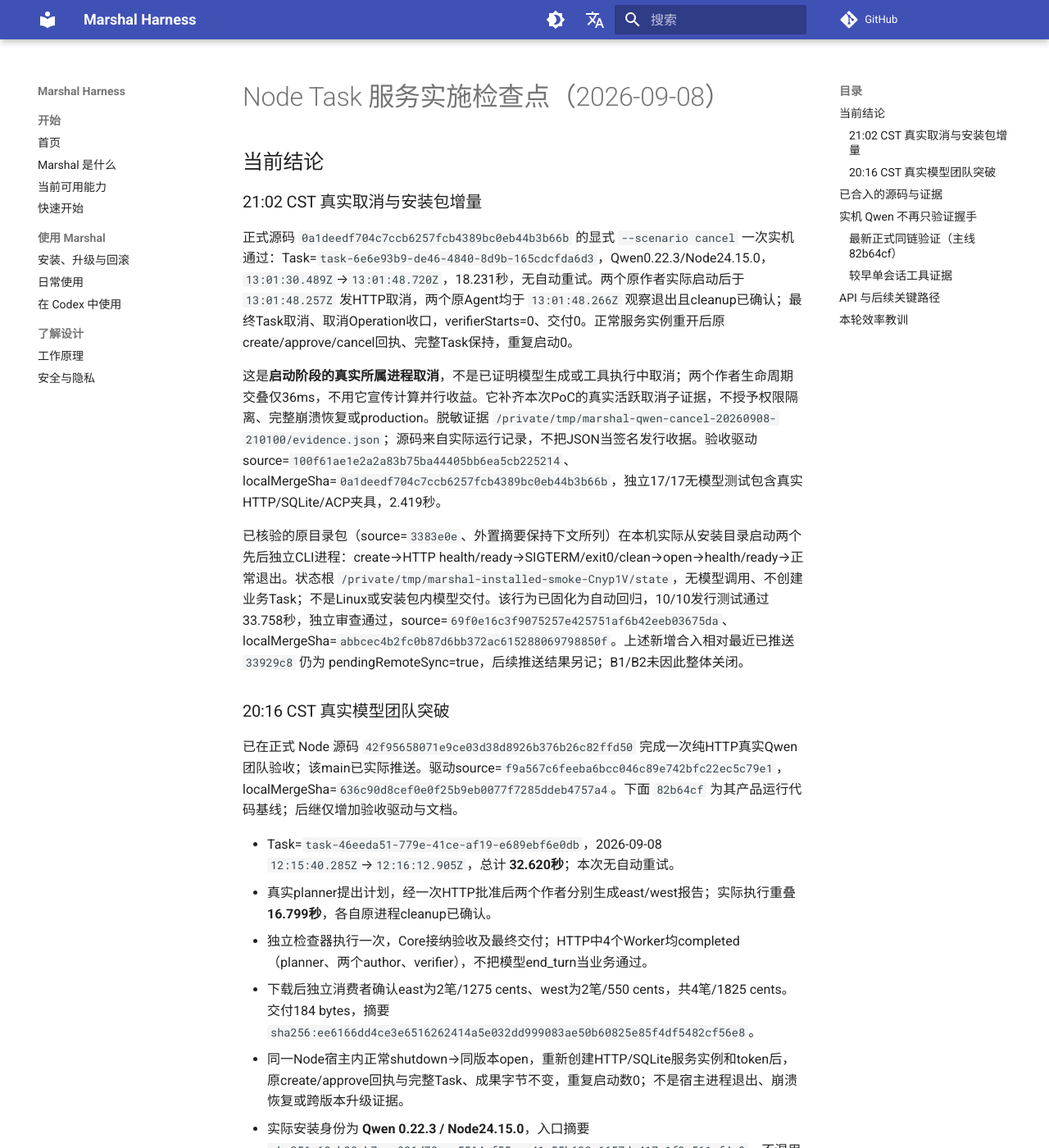
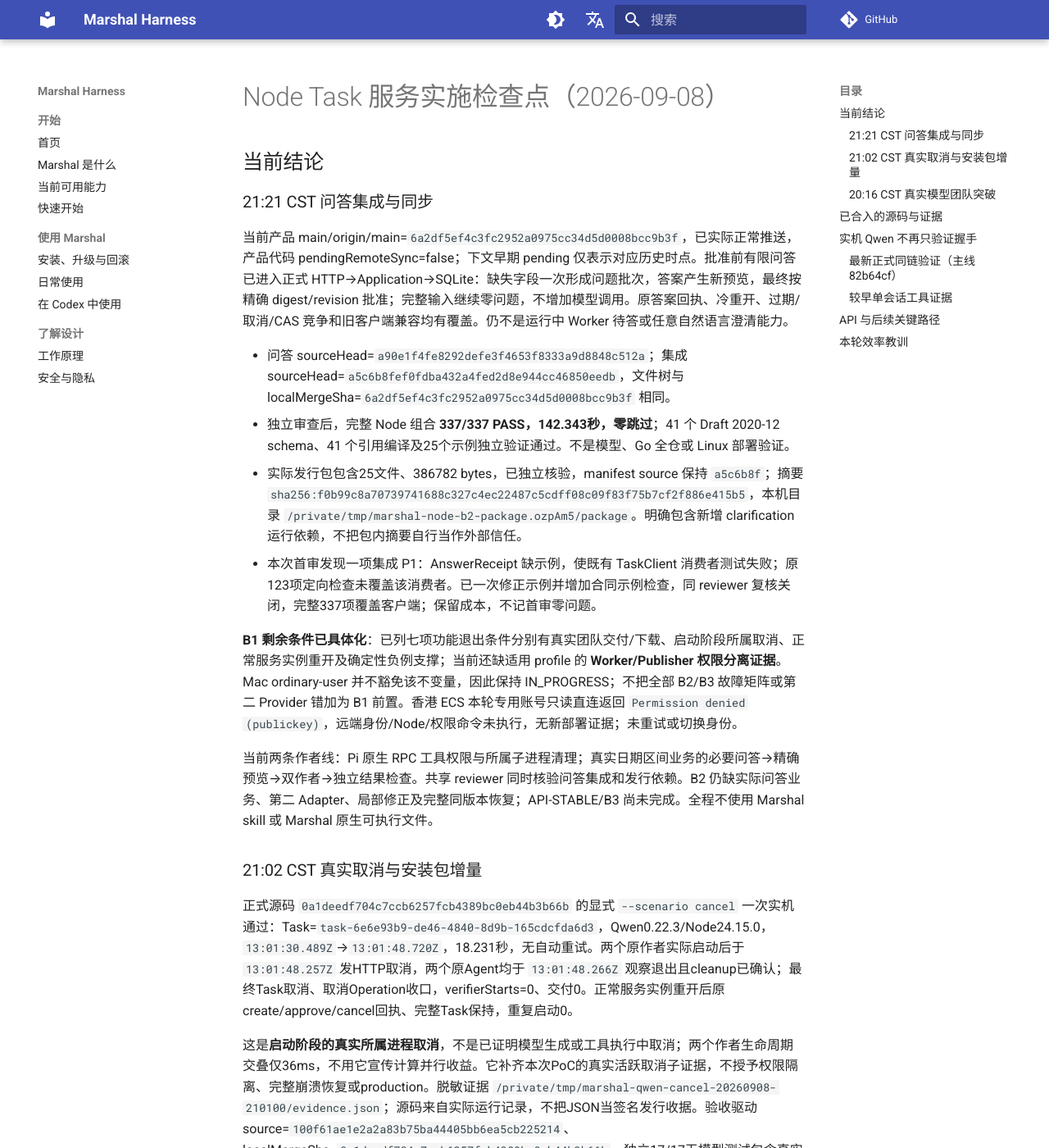
Before and after one commit to chiga0/marshal-harness, an MkDocs documentation site: the page built from docs/node-task-service-status-2026-09-08.md, in a window 1280 px wide and 1400 px high. Shown: the whole window at 82% size. Built offline with MkDocs 1.6.1 and Material for MkDocs 9.7.7, drawn with Linux system fonts in a browser that asks for light colours; comment, search, counter and statistics services are not loaded.

Commit message:
docs: record integrated clarification and remaining release boundaries

```diff
--- a/docs/node-task-service-status-2026-09-08.md
+++ b/docs/node-task-service-status-2026-09-08.md
@@ -1,6 +1,19 @@
 # Node Task 服务实施检查点（2026-09-08）
 
 ## 当前结论
+
+### 21:21 CST 问答集成与同步
+
+当前产品 main/origin/main=`6a2df5ef4c3fc2952a0975cc34d5d0008bcc9b3f`，已实际正常推送，产品代码 pendingRemoteSync=false；下文早期 pending 仅表示对应历史时点。批准前有限问答已进入正式 HTTP→Application→SQLite：缺失字段一次形成问题批次，答案产生新预览，最终按精确 digest/revision 批准；完整输入继续零问题，不增加模型调用。原答案回执、冷重开、过期/取消/CAS 竞争和旧客户端兼容均有覆盖。仍不是运行中 Worker 待答或任意自然语言澄清能力。
+
+- 问答 sourceHead=`a90e1f4fe8292defe3f4653f8333a9d8848c512a`；集成 sourceHead=`a5c6b8fef0fdba432a4fed2d8e944cc46850eedb`，文件树与 localMergeSha=`6a2df5ef4c3fc2952a0975cc34d5d0008bcc9b3f` 相同。
+- 独立审查后，完整 Node 组合 **337/337 PASS，142.343秒，零跳过**；41 个 Draft 2020-12 schema、41 个引用编译及25个示例独立验证通过。不是模型、Go 全仓或 Linux 部署验证。
+- 实际发行包包含25文件、386782 bytes，已独立核验，manifest source 保持 `a5c6b8f`；摘要 `sha256:f0b99c8a70739741688c327c4ec22487c5cdff08c09f83f75b7cf2f886e415b5`，本机目录 `/private/tmp/marshal-node-b2-package.ozpAm5/package`。明确包含新增 clarification 运行依赖，不把包内摘要自行当作外部信任。
+- 本次首审发现一项集成 P1：AnswerReceipt 缺示例，使既有 TaskClient 消费者测试失败；原123项定向检查未覆盖该消费者。已一次修正示例并增加合同示例检查，同 reviewer 复核关闭，完整337项覆盖客户端；保留成本，不记首审零问题。
+
+**B1 剩余条件已具体化**：已列七项功能退出条件分别有真实团队交付/下载、启动阶段所属取消、正常服务实例重开及确定性负例支撑；当前还缺适用 profile 的 **Worker/Publisher 权限分离证据**。Mac ordinary-user 并不豁免该不变量，因此保持 IN_PROGRESS；不把全部 B2/B3 故障矩阵或第二 Provider 错加为 B1 前置。香港 ECS 本轮专用账号只读直连返回 `Permission denied (publickey)`，远端身份/Node/权限命令未执行，无新部署证据；未重试或切换身份。
+
+当前两条作者线：Pi 原生 RPC 工具权限与所属子进程清理；真实日期区间业务的必要问答→精确预览→双作者→独立结果检查。共享 reviewer 同时核验问答集成和发行依赖。B2 仍缺实际问答业务、第二 Adapter、局部修正及完整同版本恢复；API-STABLE/B3 尚未完成。全程不使用 Marshal skill 或 Marshal 原生可执行文件。
 
 ### 21:02 CST 真实取消与安装包增量
 
```
Also changed, not shown: docs/agent-team-service-milestones.md (+2 -0 lines), docs/roadmap-status.md (+4 -2 lines).
